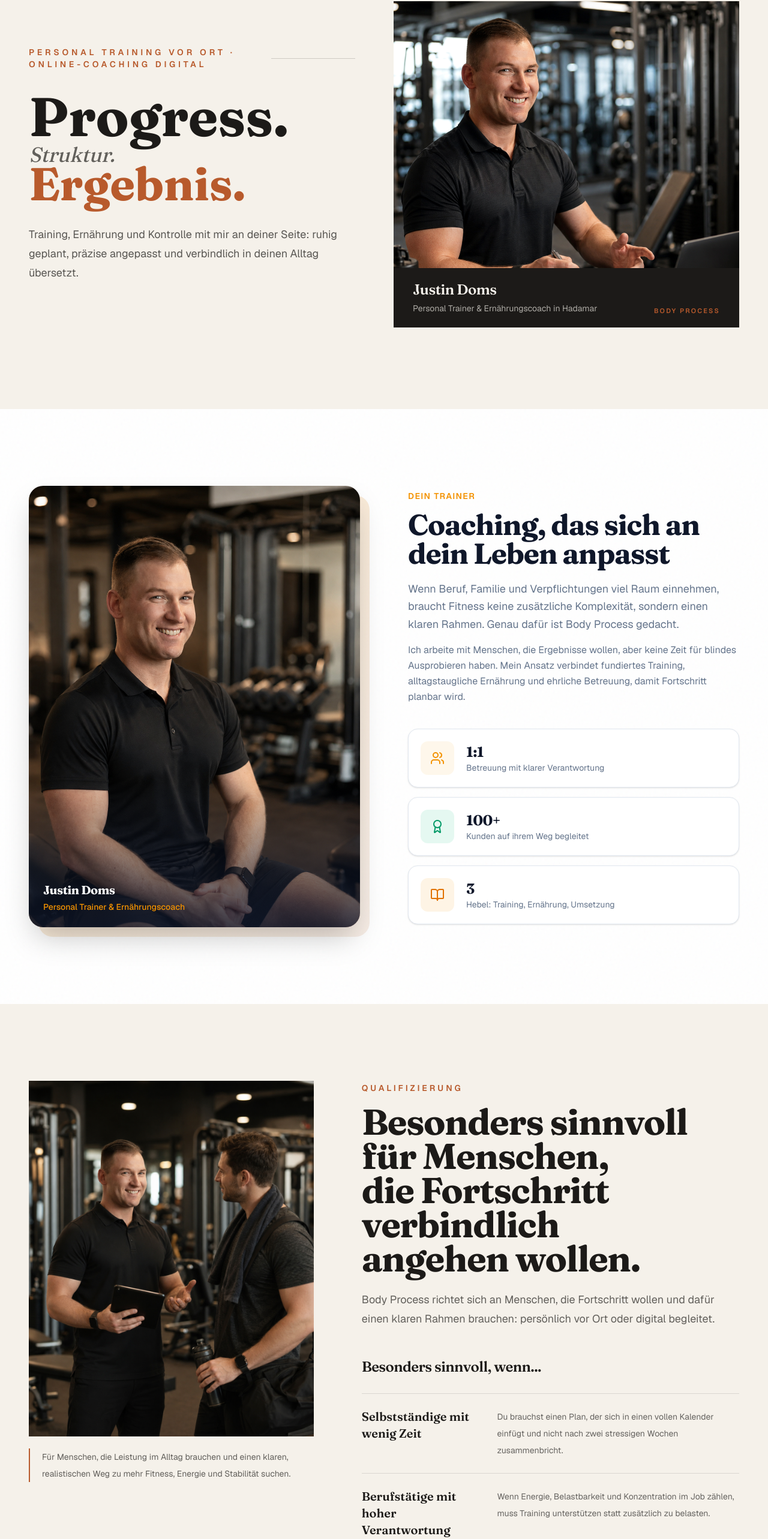
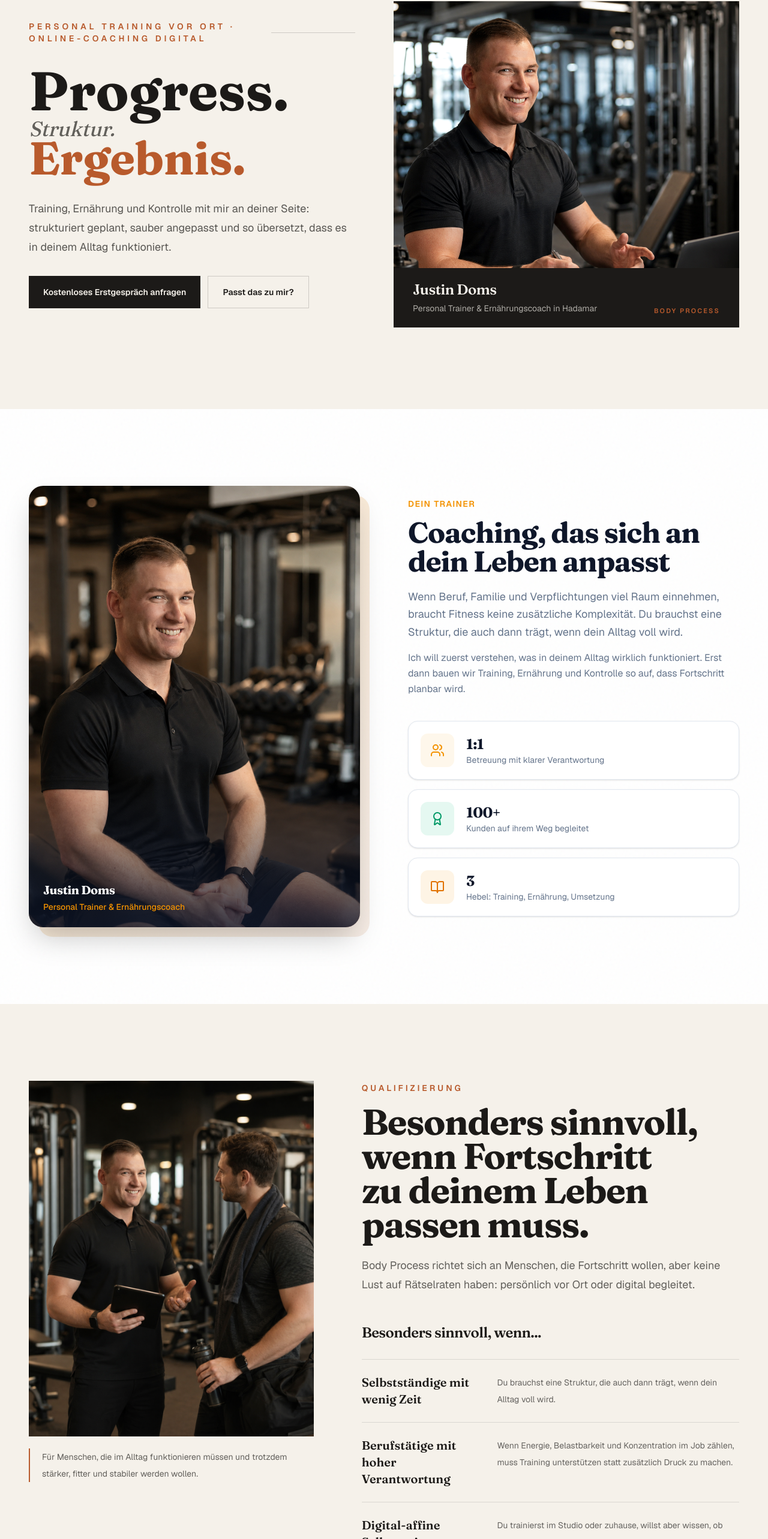
Before and after one commit to coderift7/body-process-demo, a Next.js app: page / in a window 1280 px wide. Shown: the part 190-2756 px from the top of the page at 60% size. Built offline with nearby package versions, Linux system fonts and the light colour scheme; no server answers.

Commit message:
Refine Body Process marketing copy

```diff
--- a/src/components/AppointmentForm.tsx
+++ b/src/components/AppointmentForm.tsx
@@ -97,8 +97,8 @@ export default function AppointmentForm() {
 
               <div className="mt-10 space-y-5">
                 {[
-                  "Unverbindliche Anfrage mit klaren nächsten Schritten",
-                  "Online-Coaching-Leads mit Ziel, Erfahrung und Startfenster",
+                  "Unverbindliche Anfrage statt vorschneller Entscheidung",
+                  "Einschätzung, welcher Betreuungsweg zu dir passt",
                   "Rückmeldung in der Regel innerhalb von 24 Stunden",
                 ].map((item, i) => (
                   <motion.div
--- a/src/components/Audience.tsx
+++ b/src/components/Audience.tsx
@@ -28,8 +28,8 @@ export default function Audience() {
                 />
               </div>
               <figcaption className="mt-5 border-l-2 border-copper pl-5 text-sm leading-7 text-graphite/68">
-                Für Menschen, die Leistung im Alltag brauchen und einen klaren,
-                realistischen Weg zu mehr Fitness, Energie und Stabilität suchen.
+                Für Menschen, die im Alltag funktionieren müssen und trotzdem
+                stärker, fitter und stabiler werden wollen.
               </figcaption>
             </figure>
           </Reveal>
@@ -40,7 +40,7 @@ export default function Audience() {
                 Qualifizierung
               </span>
               <h2 className="mt-4 max-w-3xl font-heading text-4xl font-bold leading-[0.95] tracking-[-0.035em] text-graphite sm:text-5xl lg:text-6xl">
-                Besonders sinnvoll für Menschen, die Fortschritt verbindlich angehen wollen.
+                Besonders sinnvoll, wenn Fortschritt zu deinem Leben passen muss.
               </h2>
               <p className="mt-6 max-w-2xl text-base leading-8 text-graphite/68 sm:text-lg">
                 {audience.intro}
--- a/src/components/Hero.tsx
+++ b/src/components/Hero.tsx
@@ -58,10 +58,30 @@ export default function Hero() {
               transition={{ duration: 0.75, delay: 0.42, ease }}
               className="mt-9 max-w-xl text-base leading-8 text-graphite/72 sm:text-lg md:max-w-[28rem] lg:max-w-[34rem]"
             >
-              Training, Ernährung und Kontrolle mit mir an deiner Seite: ruhig
-              geplant, präzise angepasst und verbindlich in deinen Alltag
-              übersetzt.
+              Training, Ernährung und Kontrolle mit mir an deiner Seite:
+              strukturiert geplant, sauber angepasst und so übersetzt, dass es
+              in deinem Alltag funktioniert.
             </motion.p>
+
+            <motion.div
+              initial={reduceMotion ? false : { opacity: 0, y: 18 }}
+              animate={{ opacity: 1, y: 0 }}
+              transition={{ duration: 0.75, delay: 0.54, ease }}
+              className="mt-8 flex flex-col gap-3 sm:flex-row"
+            >
+              <a
+                href="#kontakt"
+                className="inline-flex touch-manipulation items-center justify-center bg-graphite px-6 py-4 text-sm font-semibold text-editorial transition-[transform,background-color] duration-200 hover:-translate-y-0.5 hover:bg-graphite/90 focus-visible:outline-none focus-visible:ring-2 focus-visible:ring-copper/70"
+              >
+                Kostenloses Erstgespräch anfragen
+              </a>
+              <a
+                href="#fuer-wen"
+                className="inline-flex touch-manipulation items-center justify-center border border-graphite/18 px-6 py-4 text-sm font-semibold text-graphite transition-[transform,border-color,background-color] duration-200 hover:-translate-y-0.5 hover:border-graphite/34 hover:bg-graphite/[0.03] focus-visible:outline-none focus-visible:ring-2 focus-visible:ring-copper/70"
+              >
+                Passt das zu mir?
+              </a>
+            </motion.div>
           </motion.div>
 
           <motion.figure
--- a/src/components/Services.tsx
+++ b/src/components/Services.tsx
@@ -9,27 +9,27 @@ import Container from "./Container";
 const paths = [
   {
     label: "Vor Ort",
-    title: "1:1 Training mit direkter Korrektur.",
+    title: "Wenn du direkte Korrektur brauchst.",
     description:
-      "Für Menschen, die Technik, Belastung und Verbindlichkeit nicht dem Zufall überlassen wollen.",
+      "Personal Training vor Ort für saubere Technik, passende Belastung und feste Termine.",
     image: "/images/service-personal-training-demo.png",
     href: "#kontakt",
     cta: "Termin anfragen",
   },
   {
     label: "Online",
-    title: "Plan, Formcheck und Ernährung im klaren Rahmen.",
+    title: "Wenn du selbst trainierst, aber nicht raten willst.",
     description:
-      "Für Selbsttrainer, die eigenständig umsetzen und trotzdem präzise Anpassung von mir brauchen.",
+      "Online-Coaching mit Trainingsplan, Formcheck, Ernährung und regelmäßiger Anpassung.",
     image: "/images/service-online-coaching-demo.png",
     href: "/online-coaching",
     cta: "Online-Coaching ansehen",
   },
   {
     label: "Hybrid",
-    title: "Persönlicher Start, digitale Führung im Alltag.",
+    title: "Wenn dein Alltag Flexibilität braucht.",
     description:
-      "Für volle Kalender: punktuelle Sessions vor Ort, laufende Struktur für Training und Ernährung.",
+      "Wir starten persönlich, prüfen Technik vor Ort und führen Training und Ernährung digital weiter.",
     image: "/images/service-hybrid-coaching-demo.png",
     href: "#kontakt",
     cta: "Termin anfragen",
@@ -54,8 +54,8 @@ export default function Services() {
               </h2>
             </div>
             <p className="max-w-2xl text-base leading-8 text-graphite/68 sm:text-lg">
-              Body Process ist kein Baukasten aus Einzelleistungen. Es ist eine
-              Entscheidung für den richtigen Betreuungsmodus: nah, digital oder
+              Entscheidend ist nicht, möglichst viel zu buchen. Entscheidend ist
+              der Rahmen, der zu deinem Alltag passt: nah, digital oder
               kombiniert.
             </p>
           </div>
--- a/src/components/Transformation.tsx
+++ b/src/components/Transformation.tsx
@@ -49,8 +49,8 @@ export default function Transformation() {
 
                 <div className="mt-8 overflow-hidden rounded-2xl border border-white/10">
                   <Image
-                    src={assetPath("/images/ernaehrung-flatlay.webp")}
-                    alt="Vorbereitete Obst- und Ernährungszutaten"
+                    src={assetPath("/images/process-planning-demo.png")}
+                    alt="Trainingsanalyse und Ernährungsplanung im Gym"
                     width={2048}
                     height={1536}
                     loading="lazy"
--- a/src/config/site.ts
+++ b/src/config/site.ts
@@ -16,7 +16,7 @@ export const siteConfig = {
     title:
       "Body Process — Personal Training & Online-Coaching in Hadamar",
     description:
-      "Personal Training in Hadamar, Limburg und Diez sowie Online-Coaching für Training, Ernährung und Fortschritt mit Justin Doms. Klarer Plan, ehrliche Betreuung und Endpreise inkl. MwSt.",
+      "Personal Training in Hadamar, Limburg und Diez sowie Online-Coaching für Training, Ernährung und Fortschritt mit Justin Doms. Klare Struktur, ehrliche Betreuung und ein Plan, der zu deinem Alltag passt.",
   },
 
   hero: {
@@ -94,13 +94,13 @@ export const siteConfig = {
   team: {
     heading: "Coaching, das sich an dein Leben anpasst",
     description:
-      "Wenn Beruf, Familie und Verpflichtungen viel Raum einnehmen, braucht Fitness keine zusätzliche Komplexität, sondern einen klaren Rahmen. Genau dafür ist Body Process gedacht.",
+      "Wenn Beruf, Familie und Verpflichtungen viel Raum einnehmen, braucht Fitness keine zusätzliche Komplexität. Du brauchst eine Struktur, die auch dann trägt, wenn dein Alltag voll wird.",
     members: [
       {
         name: "Justin Doms",
         role: "Personal Trainer & Ernährungscoach",
         description:
-          "Ich arbeite mit Menschen, die Ergebnisse wollen, aber keine Zeit für blindes Ausprobieren haben. Mein Ansatz verbindet fundiertes Training, alltagstaugliche Ernährung und ehrliche Betreuung, damit Fortschritt planbar wird.",
+          "Ich will zuerst verstehen, was in deinem Alltag wirklich funktioniert. Erst dann bauen wir Training, Ernährung und Kontrolle so auf, dass Fortschritt planbar wird.",
         image: "/images/team-justin-portrait-demo.png",
       },
     ],
@@ -114,22 +114,22 @@ export const siteConfig = {
   audience: {
     heading: "Personal Training in Hadamar, Limburg und Diez",
     intro:
-      "Body Process richtet sich an Menschen, die Fortschritt wollen und dafür einen klaren Rahmen brauchen: persönlich vor Ort oder digital begleitet.",
+      "Body Process richtet sich an Menschen, die Fortschritt wollen, aber keine Lust auf Rätselraten haben: persönlich vor Ort oder digital begleitet.",
     profiles: [
       {
         title: "Selbstständige mit wenig Zeit",
         description:
-          "Du brauchst einen Plan, der sich in einen vollen Kalender einfügt und nicht nach zwei stressigen Wochen zusammenbricht.",
+          "Du brauchst eine Struktur, die auch dann trägt, wenn dein Alltag voll wird.",
       },
       {
         title: "Berufstätige mit hoher Verantwortung",
         description:
-          "Wenn Energie, Belastbarkeit und Konzentration im Job zählen, muss Training unterstützen statt zusätzlich zu belasten.",
+          "Wenn Energie, Belastbarkeit und Konzentration im Job zählen, muss Training unterstützen statt zusätzlich Druck zu machen.",
       },
       {
         title: "Digital-affine Selbsttrainer",
         description:
-          "Du trainierst im Studio oder zuhause, willst aber nicht raten: Online-Coaching gibt dir Struktur, Kontrolle und direkte Korrektur.",
+          "Du trainierst im Studio oder zuhause, willst aber wissen, ob Plan, Technik und Ernährung wirklich zusammenpassen.",
       },
     ],
     locations: [
@@ -142,26 +142,26 @@ export const siteConfig = {
   process: {
     heading: "So läuft dein Einstieg ab",
     intro:
-      "Du bekommst keinen Standardplan, sondern einen klaren Ablauf mit Analyse, Strategie und Begleitung.",
+      "Ich schaue zuerst auf Ziel, Alltag und Trainingsstand. Daraus entsteht ein Plan, der nicht nur gut klingt, sondern umsetzbar bleibt.",
     steps: [
       {
         title: "1. Erstgespräch & Standortbestimmung",
         description:
-          "Wir klären Ziel, Alltag, Trainingsstand, Beschwerden und Zeitfenster. So sehen wir sofort, was realistisch und sinnvoll ist.",
+          "Wir klären Ziel, Alltag, Trainingsstand, Beschwerden und Zeitfenster. So sehen wir, was realistisch ist und wo der größte Hebel liegt.",
       },
       {
         title: "2. Individuelle Strategie",
         description:
-          "Du erhältst eine passende Kombination aus Training, Ernährung und Umsetzungsstruktur statt isolierter Einzeltipps.",
+          "Du bekommst eine passende Kombination aus Training, Ernährung und Umsetzungsstruktur statt isolierter Einzeltipps.",
       },
       {
         title: "3. Begleitung & Anpassung",
         description:
-          "Fortschritte werden regelmäßig überprüft und der Plan angepasst, damit du dranbleibst und nicht wieder in alte Muster fällst.",
+          "Fortschritt, Technik und Alltag werden regelmäßig überprüft. Der Plan wird angepasst, bevor du wochenlang in die falsche Richtung arbeitest.",
       },
     ],
     highlight:
-      "Besonders geeignet für Menschen, die wenig Zeit haben, aber ihren Körper und ihre Leistungsfähigkeit nicht dem Zufall überlassen wollen.",
+      "Besonders geeignet, wenn du mehr Kraft, bessere Körperform und verlässliche Energie willst, ohne deinen Alltag dafür komplett umzubauen.",
   },
 
   pricing: {
@@ -399,7 +399,7 @@ export const siteConfig = {
   appointment: {
     heading: "Kostenloses Erstgespräch anfragen",
     subheading:
-      "Schick mir kurz deine Infos. Die Anfrage ist so vorbereitet, dass ich direkt erkenne, ob Vor-Ort Training, Online-Coaching oder ein hybrider Weg sinnvoll ist.",
+      "Schick mir kurz deine Infos. Ich schaue mir Ziel, Alltag und Trainingsstand an und melde mich mit einer ehrlichen Einschätzung, welcher Weg sinnvoll ist.",
     treatmentTypes: [
       "Vor-Ort Training",
       "Online-Coaching",
```
Also changed, not shown: public/images/process-planning-demo.png (added).
